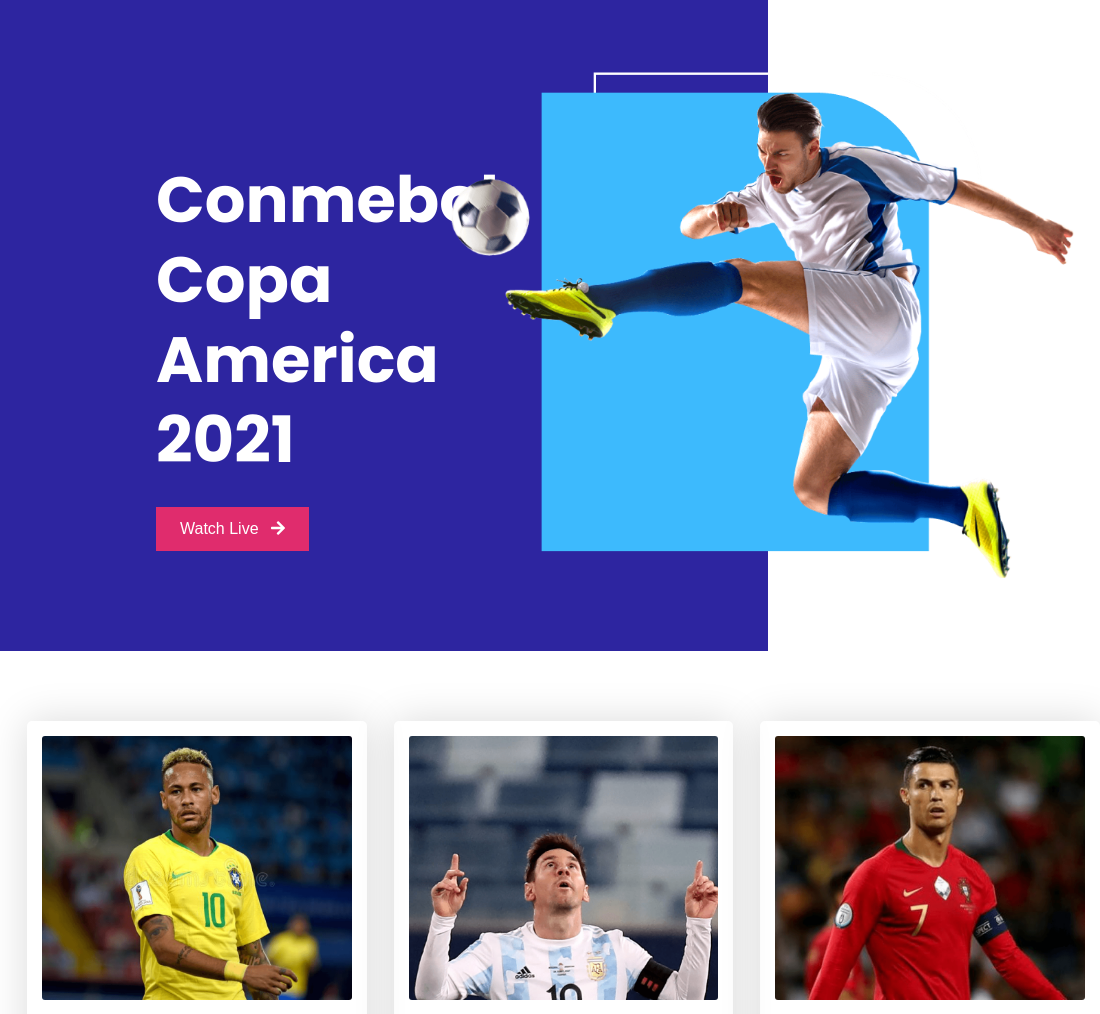
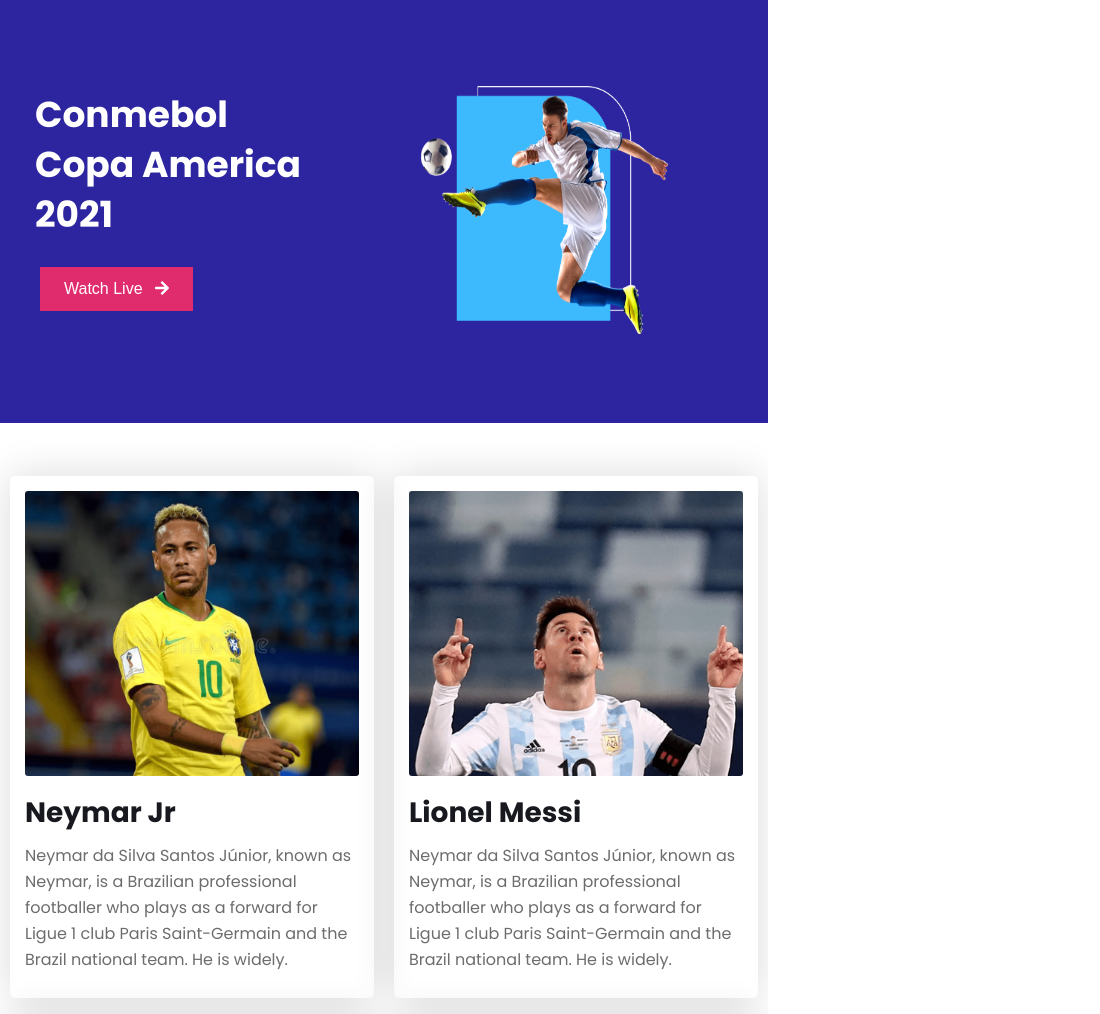
Before and after one commit to nahidthenh/football-pha2, a plain HTML site: page index.html in a window 768 px wide. Shown: the top 1014 px of the page, 1100 px wide, since content can reach past the window. Drawn offline with Linux system fonts and the light colour scheme.

Commit message:
Tablet Responsive

```diff
--- a/style.css
+++ b/style.css
@@ -55,17 +55,19 @@
 	margin-top: 15px;
 }
 .hero-thembinel img {
-	width: 525.01px;
-	height: 425px;
+	/* width: 525.01px;
+	height: 425px; */
+	width: 625px;
+	height: 457px;
 }
 .img-efect img {
     transition: transform 1s, filter 2s ease-in-out;
-    transform: scale(1.2);
+    transform: scale(1);
     cursor: pointer;
 
 }
 .img-efect:hover img {
-    transform: scale(1);
+    transform: scale(1.2);
 }
 
 
@@ -261,3 +263,80 @@
         height: 110px;
     }
 }
+
+
+/**********************
+    For Tablet Device
+***********************/
+@media only screen and (min-width:689px) and (max-width:992px){
+    .container {
+        display: grid;
+        justify-content: space-between;
+        grid-template-columns:1fr 1fr;
+    }
+    .marginLeft156 {
+        margin-left: 0px;
+    }
+    .hero-thembinel img {
+        width: 250px;
+        height: 250px;
+        margin-top: 41px;
+        margin-left: 35px;
+    }
+    .hero-content h1 {
+        font-size: 36px;
+        font-weight: bold;
+        color: #fff;
+        line-height: 50px;
+        margin-left: 35px;
+    }
+    .hero-area {
+        padding: 30px 0;
+        padding-bottom: 80px;
+    }
+    .hero-btn {
+        margin-left: 40px;
+    }
+    .player-card {
+        margin: 10px;
+    }
+    .players-wrap ,.member-wrap,.highlight-wrap {
+        width: 100%;
+        margin: 0 auto;
+    }
+    .players-area,.member-benefits {
+        display: grid;
+        grid-template-columns: 1fr 1fr;
+        padding: 43px 0px;
+    }
+    .member-benefits img {
+        width: 90%;
+        margin-left: 17px;
+    }
+    .highlight-title {
+        font-size: 30px;
+        margin-top: 0px;
+        margin-left: 35px;
+        text-align: center;
+    }
+    .highlight-info, .highlight-content p {
+        margin-left: 18px;
+        margin-top: 20px;
+        margin-bottom: 23px;
+        width: 100%;
+    }
+    .width50 {
+        width: 87%;
+        margin-left: 0px;
+    }
+    .highlight-video iframe {
+        width: 100%;
+    }
+    .highlight-video.width50 {
+        width: 100%;
+    }
+    .footer-logo img {
+        width: 289px;
+        height: 110px;
+    }
+}
```
